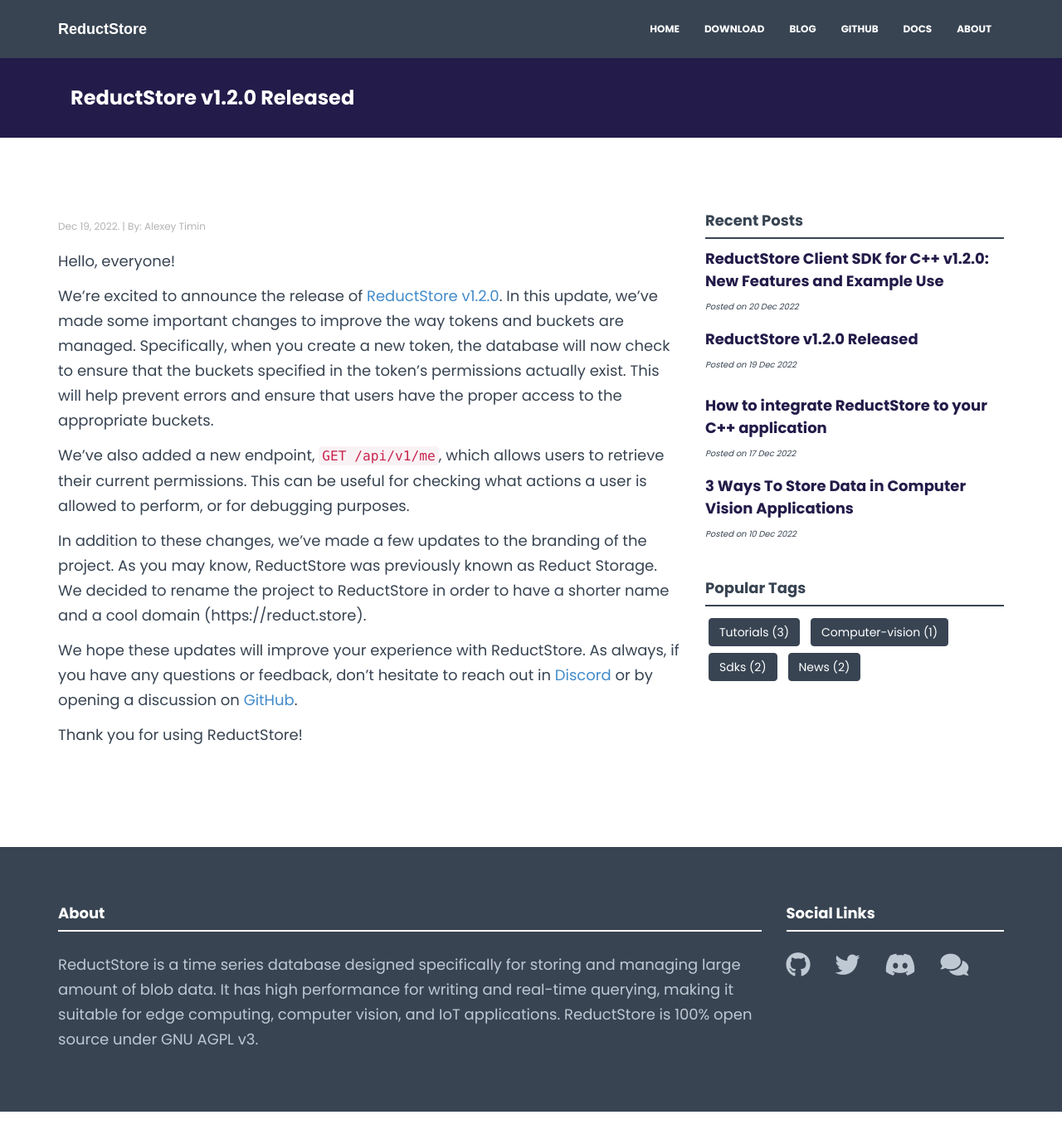
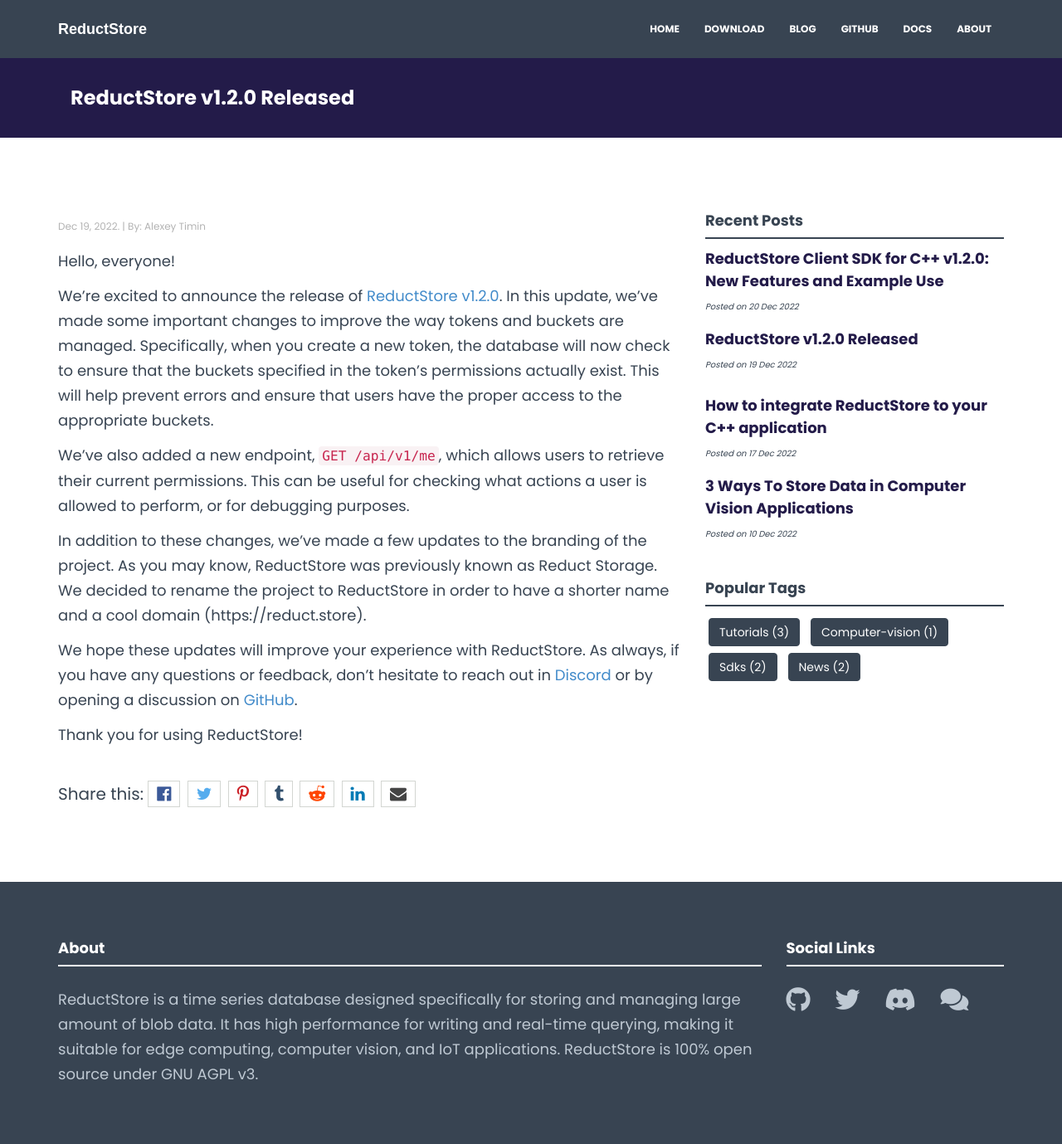
Before and after one commit to reductstore/homepage, a Jekyll site: the page built from _posts/2022-12-19-reductstore-v1_2_1-released.md, in a window 1280 px wide and 1382 px high. Shown: the top 1379 px of the window at 83% size. Built offline with Jekyll 4.4.1, drawn with Linux system fonts in a browser that asks for light colours; nearby versions of some CDN libraries.

Commit message:
add share buttons

```diff
--- /dev/null
+++ b/_includes/share_bar.html
@@ -0,0 +1,130 @@
+<link href="https://maxcdn.bootstrapcdn.com/font-awesome/4.7.0/css/font-awesome.min.css" rel="stylesheet">
+<div id="share-bar">
+    <div class="share-buttons">
+      Share this:
+        <a  href="https://www.facebook.com/sharer/sharer.php?u={{ site.url }}{{ site.baseurl }}{{ page.url }}"
+            onclick="window.open(this.href, 'pop-up', 'left=20,top=20,width=500,height=500,toolbar=1,resizable=0'); return false;"
+            title="Share on Facebook" >
+            <i class="fa fa-facebook-official share-button"></i>
+        </a>
+
+        <a  href="https://twitter.com/intent/tweet?text={{ page.title }}&url={{ site.url }}{{ site.baseurl }}{{ page.url }}"
+            onclick="window.open(this.href, 'pop-up', 'left=20,top=20,width=500,height=500,toolbar=1,resizable=0'); return false;"
+            title="Share on Twitter" >
+            <i class="fa fa-twitter share-button"></i>
+        </a>
+
+        <a  href="http://pinterest.com/pin/create/button/?url={{ site.url }}{{ site.baseurl }}{{ page.url }}"
+            onclick="window.open(this.href, 'pop-up', 'left=20,top=20,width=900,height=500,toolbar=1,resizable=0'); return false;"
+            title="Share on Pinterest" >
+            <i class="fa fa-pinterest-p share-button"></i>
+        </a>
+
+        <a  href="http://www.tumblr.com/share/link?url={{ site.url }}{{ site.baseurl }}{{ page.url }}"
+            onclick="window.open(this.href, 'pop-up', 'left=20,top=20,width=900,height=500,toolbar=1,resizable=0'); return false;"
+            title="Share on Tumblr" >
+            <i class="fa fa-tumblr share-button"></i>
+        </a>
+
+        <a  href="http://www.reddit.com/submit?url={{ site.url }}{{ site.baseurl }}{{ page.url }}"
+            onclick="window.open(this.href, 'pop-up', 'left=20,top=20,width=900,height=500,toolbar=1,resizable=0'); return false;"
+            title="Share on Reddit" >
+            <i class="fa fa-reddit-alien share-button"></i>
+        </a>
+
+        <a  href="https://www.linkedin.com/shareArticle?mini=true&url={{ site.url }}{{ site.baseurl }}{{ page.url }}&title={{ page.title }}&summary={{ page.description }}&source={{ site.title }}"
+            onclick="window.open(this.href, 'pop-up', 'left=20,top=20,width=500,height=500,toolbar=1,resizable=0'); return false;"
+            title="Share on LinkedIn" >
+            <i class="fa fa-linkedin share-button"></i>
+        </a>
+
+        <a  href="mailto:?subject={{ page.title }}&amp;body=Check out this site {{ site.url }}{{ site.baseurl }}{{ page.url }}"
+            title="Share via Email" >
+            <i class="fa fa-envelope share-button"></i>
+        </a>
+    </div>
+
+</div>
+<style type="text/css">
+/* Share Bar */
+#share-bar {
+    font-size: 20px;
+}
+/* Title */
+#share-bar h4 {
+    margin-bottom: 10px;
+    font-weight: 500;
+}
+/* All buttons */
+.share-buttons {
+}
+/* Each button */
+.share-button {
+    margin: 0px;
+    margin-bottom: 10px;
+    margin-right: 3px;
+    border: 1px solid #D3D6D2;
+    padding: 5px 10px 5px 10px;
+}
+.share-button:hover {
+    opacity: 1;
+    color: #ffffff;
+}
+/* Facebook button */
+.fa-facebook-official {
+    color: #3b5998;
+}
+.fa-facebook-official:hover {
+    background-color: #3b5998;
+}
+/* Twitter button */
+.fa-twitter {
+    color: #55acee;
+}
+.fa-twitter:hover {
+    background-color: #55acee;
+}
+/* Google-PLus button */
+.fa-google-plus {
+    color: #dd4b39;
+}
+.fa-google-plus:hover {
+    background-color: #dd4b39;
+}
+/* Pinterest button */
+.fa-pinterest-p {
+    color: #cb2027;
+}
+.fa-pinterest-p:hover {
+    background-color: #cb2027;
+}
+/* Tumblr button */
+.fa-tumblr {
+    color: #32506d;
+}
+.fa-tumblr:hover {
+    background-color: #32506d;
+}
+/* Reddit button */
+.fa-reddit-alien {
+    color: #ff4500;
+}
+.fa-reddit-alien:hover {
+    background-color: #ff4500;
+}
+/* LinkedIn button */
+.fa-linkedin {
+    color: #007bb5;
+}
+.fa-linkedin:hover {
+    background-color: #007bb5;
+}
+/* Email button */
+.fa-envelope {
+    color: #444444;
+}
+.fa-envelope:hover {
+    background-color: #444444;
+}
+
+</style>
--- a/_layouts/post.html
+++ b/_layouts/post.html
@@ -27,6 +27,7 @@
           <a href="#"><i class="fa fa-tumblr"></i></a>
           <a href="#"><i class="fa fa-google-plus"></i></a>
       </p> -->
+      {% include share_bar.html%}
     </div>
     <! --/col-lg-8 -->
 
```
